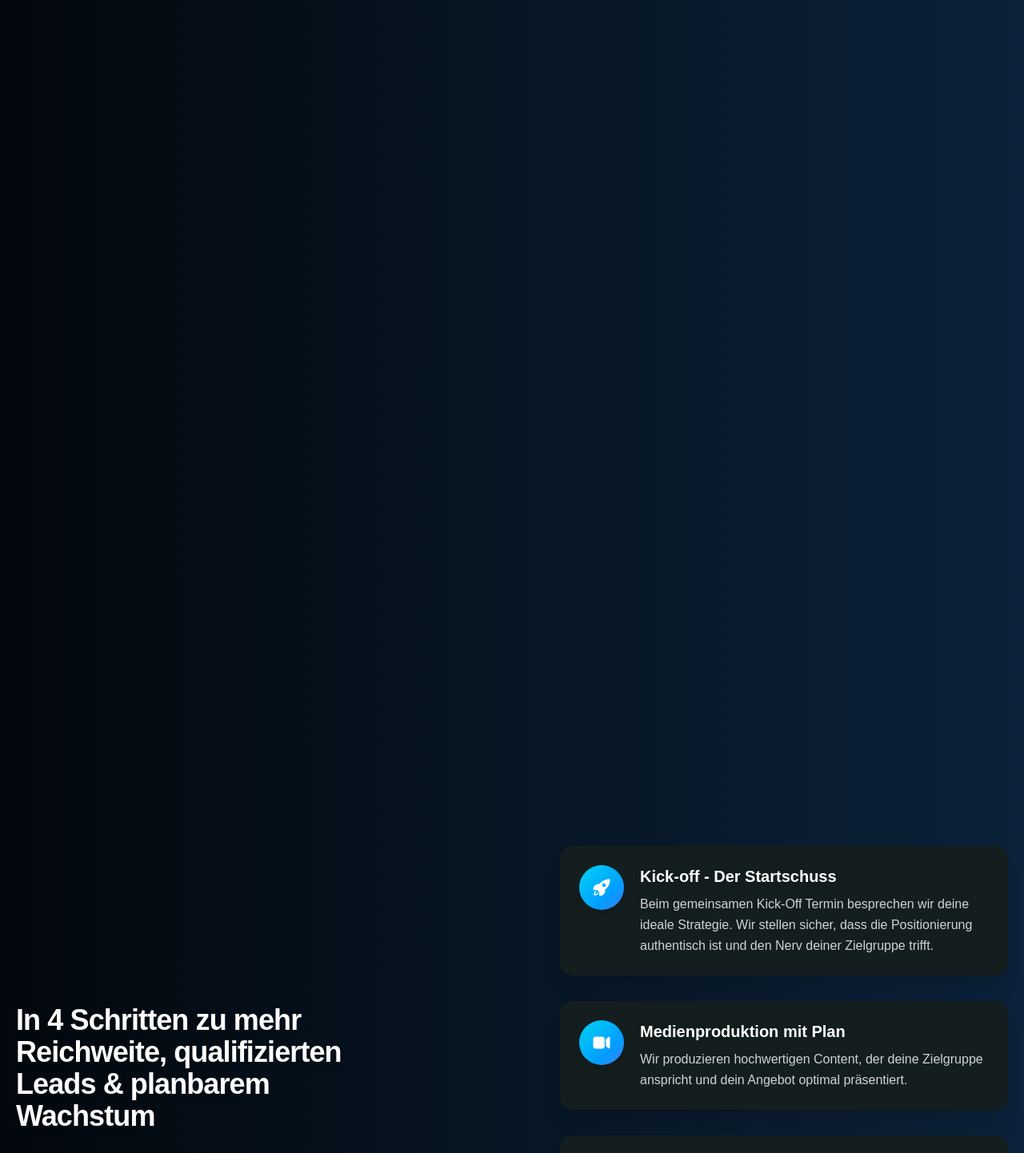
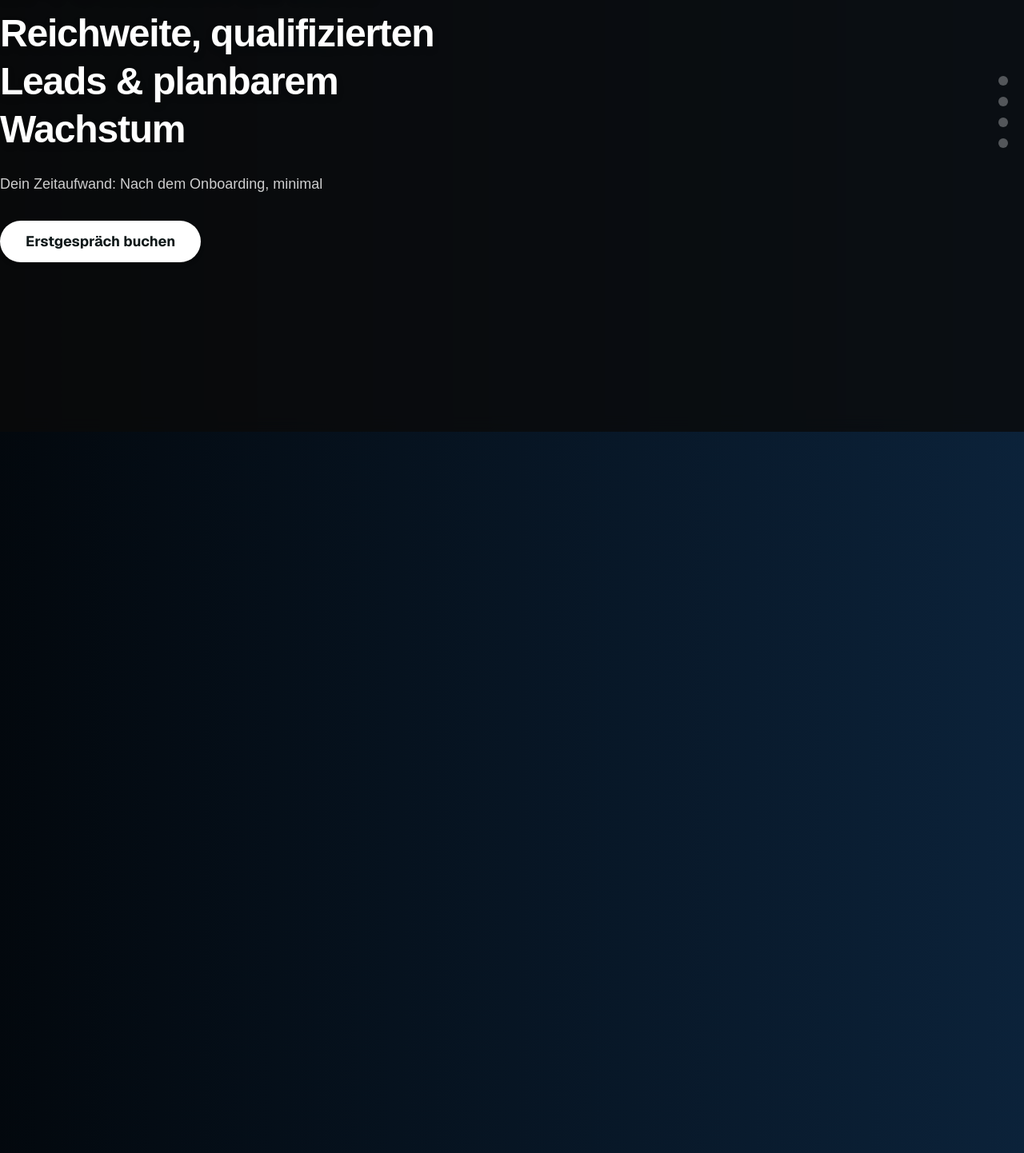
Before and after one commit to MT-Pages/MT-performance-Homepage, a Next.js app in the folder project/: page / in a window 1280 px wide. Shown: the part 2960-4402 px from the top of the page at 80% size. Built offline with nearby package versions, Linux system fonts and the light colour scheme.

Commit message:
Refactor: Improve layout and styling of Solution and Comparison Table sections; enhance StepsSection with scroll-triggered animations and time spent indicators for better user experience and engagement.

```diff
--- a/project/src/app/globals.css
+++ b/project/src/app/globals.css
@@ -93,82 +93,156 @@ body {
 /* Scroll Animations für Steps Section */
 .steps-section {
   position: relative;
-  z-index: 1;
-  scroll-behavior: smooth;
+  height: 500vh; /* Tall enough for slow scrolling through steps */
+  overflow: hidden;
 }
 
 .steps-container {
   position: sticky;
   top: 0;
+  left: 0;
+  width: 100%;
   height: 100vh;
   display: flex;
-  flex-direction: column;
+  align-items: center;
   justify-content: center;
-  align-items: center;
-  overflow: hidden;
+  z-index: 10;
+  background-color: rgba(10, 10, 10, 0.8); /* Ensure proper background without transparency */
+  backdrop-filter: blur(10px); /* Subtle backdrop effect */
+}
+
+/* Headings and content containers */
+.steps-heading-container {
+  text-align: left;
+}
+
+.steps-content-container {
+  position: relative;
+}
+
+@media (max-width: 1200px) {
+  .steps-heading-container {
+    margin-bottom: 2rem;
+    text-align: center;
+  }
+
+  .steps-cards-container {
+    height: 360px; /* More space on mobile */
+  }
+}
+
+/* Step Cards Styling */
+.steps-cards-container {
+  position: relative;
+  width: 100%;
+  height: 300px;
+  perspective: 1000px;
 }
 
 .step-card {
+  position: absolute;
+  top: 0;
+  left: 0;
+  width: 100%;
   opacity: 0;
-  transform: translateY(40px);
-  transition: opacity 0.6s ease, transform 0.6s ease;
+  transform: translateY(60px); /* Start closer for smoother transition */
+  transition: transform 2.5s cubic-bezier(0.16, 1, 0.3, 1),
+              opacity 2s cubic-bezier(0.16, 1, 0.3, 1);
+  pointer-events: none;
+  z-index: 1;
 }
 
-.step-card.visible {
+.step-card.active {
   opacity: 1;
   transform: translateY(0);
-}
-
-.spacer {
-  height: 150vh; /* Längerer Abstand zum Triggern der Animation */
-}
-
-.steps-heading-container {
-  position: absolute;
-  left: 0;
-  top: 50%;
-  transform: translateY(-50%);
-  width: 100%;
-  max-width: 500px;
-  text-align: left;
-  padding: 0 20px;
+  pointer-events: auto;
   z-index: 10;
 }
 
-.steps-content-container {
+/* Show only one step at a time - hide previous ones */
+.step-card.prev-1,
+.step-card.prev-2,
+.step-card.prev-3 {
+  opacity: 0; /* Hide previous steps */
+  transform: translateY(-20px); /* Slight upward movement when hiding */
+  transition: opacity 1s ease-out, transform 1.5s ease-out;
+  z-index: 1;
+}
+
+.step-card.next-1,
+.step-card.next-2,
+.step-card.next-3 {
+  opacity: 0;
+  transform: translateY(60px);
+  z-index: 1;
+}
+
+.step-inner {
+  background-color: #151e1f; /* Dark background */
+  border-radius: 1rem;
+  padding: 2rem;
+  box-shadow: 0 10px 30px rgba(0, 0, 0, 0.4);
+  height: 100%;
+  border: 1px solid rgba(255, 255, 255, 0.1);
+}
+
+/* Progress dots - made more visible */
+.steps-progress {
   position: absolute;
-  right: 0;
+  right: 20px;
   top: 50%;
   transform: translateY(-50%);
-  width: 100%;
-  max-width: 600px;
-  padding: 0 20px;
+  display: flex;
+  flex-direction: column;
+  gap: 14px;
+  z-index: 20;
 }
 
-@media (max-width: 1200px) {
-  .steps-heading-container,
-  .steps-content-container {
-    position: relative;
-    top: auto;
-    transform: none;
-    left: auto;
-    right: auto;
-    max-width: 100%;
-    margin: 0 auto;
-  }
+.progress-dot {
+  width: 12px;
+  height: 12px;
+  border-radius: 50%;
+  background-color: rgba(255, 255, 255, 0.3);
+  transition: all 1s ease;
+}
 
-  .steps-heading-container {
-    margin-bottom: 3rem;
-    text-align: center;
-  }
+.progress-dot.active {
+  background-color: white;
+  transform: scale(1.4);
+  box-shadow: 0 0 15px rgba(255, 255, 255, 0.7);
+}
 
-  .spacer {
-    height: 100vh;
-  }
+/* Icon-Styling for steps */
+.step-icon {
+  width: 48px;
+  height: 48px;
+  border-radius: 50%;
+  display: flex;
+  align-items: center;
+  justify-content: center;
+  background-color: #00A3FF; /* Blue like in the screenshot */
+  color: white;
+  margin-bottom: 1.5rem;
+}
+
+/* Time badge styling */
+.time-badge {
+  display: inline-block;
+  padding: 0.5rem 1rem;
+  background-color: rgba(255, 255, 255, 0.1);
+  border-radius: 9999px;
+  color: white;
+  font-size: 0.875rem;
+  margin-top: 1rem;
 }
 
 @media (max-width: 768px) {
   .spacer {
-    height: 80vh;
+    height: 20vh; /* Adjusted from 10vh */
   }
 }
+
+/* Custom class to bring sections closer */
+.space-y-0 > * + * {
+  margin-top: -2rem; /* Reduced from -4rem for better spacing */
+}
--- a/project/src/app/page.tsx
+++ b/project/src/app/page.tsx
@@ -29,8 +29,10 @@ export default function Home() {
         <Hero />
         <TestimonialSection />
         <WhySection />
-        <SolutionSection />
-        <ComparisonTableSection />
+        <div className="space-y-0">
+          <SolutionSection />
+          <ComparisonTableSection />
+        </div>
         <StepsSection />
         <AboutSection />
         <CtaSection />
--- a/project/src/components/ComparisonTableSection.tsx
+++ b/project/src/components/ComparisonTableSection.tsx
@@ -2,7 +2,7 @@ import React from 'react';
 
 export default function ComparisonTableSection() {
   return (
-    <section className="py-12">
+    <section className="pt-8 pb-12">
       <div className="max-w-4xl mx-auto">
         <h2 className="text-white text-xl font-bold mb-6 text-center">Leistungsvergleich: Einzelne Anbieter vs. Festangestellte vs. Michael Trüssel Performance</h2>
         <div className="overflow-x-auto">
--- a/project/src/components/SolutionSection.tsx
+++ b/project/src/components/SolutionSection.tsx
@@ -62,7 +62,7 @@ function Arrow({ up, className }: { up?: boolean; className?: string }) {
 
 export default function SolutionSection() {
   return (
-    <section className="py-12">
+    <section className="pt-8 pb-12">
       <div className="max-w-6xl mx-auto text-center">
         <SectionTitle>Meine Lösung um Sichtbarkeit messbar zu machen</SectionTitle>
         <div className="w-full">
--- a/project/src/components/StepsSection.tsx
+++ b/project/src/components/StepsSection.tsx
@@ -8,10 +8,10 @@ export default function StepsSection() {
       number: 1,
       title: 'Kick-off - Der Startschuss',
       description: 'Beim gemeinsamen Kick-Off Termin besprechen wir deine ideale Strategie. Wir stellen sicher, dass die Positionierung authentisch ist und den Nerv deiner Zielgruppe trifft.',
+      timeSpent: '60 Minuten (einmalig)',
       icon: (
         <svg xmlns="http://www.w3.org/2000/svg" viewBox="0 0 24 24" fill="currentColor" className="w-6 h-6">
           <path fillRule="evenodd" d="M9.315 7.584C12.195 3.883 16.695 1.5 21.75 1.5a.75.75 0 0 1 .75.75c0 5.056-2.383 9.555-6.084 12.436A6.75 6.75 0 0 1 9.75 22.5a.75.75 0 0 1-.75-.75v-4.131A15.838 15.838 0 0 1 6.382 15H2.25a.75.75 0 0 1-.75-.75 6.75 6.75 0 0 1 7.815-6.666ZM15 6.75a2.25 2.25 0 1 0 0 4.5 2.25 2.25 0 0 0 0-4.5Z" clipRule="evenodd" />
-          <path d="M5.26 17.242a.75.75 0 1 0-.897-1.203 5.243 5.243 0 0 0-2.05 5.022.75.75 0 0 0 .625.627 5.243 5.243 0 0 0 5.022-2.051.75.75 0 1 0-1.202-.897 3.744 3.744 0 0 1-3.008 1.51c0-1.23.592-2.323 1.51-3.008Z" />
         </svg>
       )
     },
@@ -19,6 +19,7 @@ export default function StepsSection() {
       number: 2,
       title: 'Medienproduktion mit Plan',
       description: 'Wir produzieren hochwertigen Content, der deine Zielgruppe anspricht und dein Angebot optimal präsentiert.',
+      timeSpent: '> 30 Minuten (pro Woche)',
       icon: (
         <svg xmlns="http://www.w3.org/2000/svg" viewBox="0 0 24 24" fill="currentColor" className="w-6 h-6">
           <path d="M4.5 4.5a3 3 0 0 0-3 3v9a3 3 0 0 0 3 3h8.25a3 3 0 0 0 3-3v-9a3 3 0 0 0-3-3H4.5ZM19.94 18.75l-2.69-2.69V7.94l2.69-2.69c.944-.945 2.56-.276 2.56 1.06v11.38c0 1.336-1.616 2.005-2.56 1.06Z" />
@@ -27,8 +28,9 @@ export default function StepsSection() {
     },
     {
       number: 3,
-      title: 'Set-up für Sichtbarkeit',
-      description: 'Wir bereiten alles vor, damit deiner Sichtbarkeit nichts mehr im Wege steht und du die richtige Zielgruppe erreichst.',
+      title: 'Das Editing',
+      description: 'Unser erfahrenes Team aus professionellen Video Cuttern verwandelt dein Rohmaterial in Premium Reel Content. Dein Zeitaufwand: 0 Minuten.',
+      timeSpent: '0 Minuten',
       icon: (
         <svg xmlns="http://www.w3.org/2000/svg" viewBox="0 0 24 24" fill="currentColor" className="w-6 h-6">
           <path fillRule="evenodd" d="M11.078 2.25c-.917 0-1.699.663-1.85 1.567L9.05 4.889c-.02.12-.115.26-.297.348a7.493 7.493 0 0 0-.986.57c-.166.115-.334.126-.45.083L6.3 5.508a1.875 1.875 0 0 0-2.282.819l-.922 1.597a1.875 1.875 0 0 0 .432 2.385l.84.692c.095.078.17.229.154.43a7.598 7.598 0 0 0 0 1.139c.015.2-.059.352-.153.43l-.841.692a1.875 1.875 0 0 0-.432 2.385l.922 1.597a1.875 1.875 0 0 0 2.282.818l1.019-.382c.115-.043.283-.031.45.082.312.214.641.405.985.57.182.088.277.228.297.35l.178 1.071c.151.904.933 1.567 1.85 1.567h1.844c.916 0 1.699-.663 1.85-1.567l.178-1.072c.02-.12.114-.26.297-.349.344-.165.673-.356.985-.57.167-.114.335-.125.45-.082l1.02.382a1.875 1.875 0 0 0 2.28-.819l.923-1.597a1.875 1.875 0 0 0-.432-2.385l-.84-.692c-.095-.078-.17-.229-.154-.43a7.614 7.614 0 0 0 0-1.139c-.016-.2.059-.352.153-.43l.84-.692c.708-.582.891-1.59.433-2.385l-.922-1.597a1.875 1.875 0 0 0-2.282-.818l-1.02.382c-.114.043-.282.031-.449-.083a7.49 7.49 0 0 0-.985-.57c-.183-.087-.277-.227-.297-.348l-.179-1.072a1.875 1.875 0 0 0-1.85-1.567h-1.843ZM12 15.75a3.75 3.75 0 1 0 0-7.5 3.75 3.75 0 0 0 0 7.5Z" clipRule="evenodd" />
@@ -37,8 +39,9 @@ export default function StepsSection() {
     },
     {
       number: 4,
-      title: 'Go-Live zum Erfolg',
-      description: 'Mit bezahlter Werbung zu Neukunden- und Mitarbeitendenanfragen, die perfekt zu deinem Unternehmen passen.',
+      title: 'Upload Service',
+      description: 'Wir maximieren die Sichtbarkeit deiner Inhalte und sparen dir eine Menge Zeit, indem unser Social Media Management deine Reels auf Instagram und TikTok hochlädt.',
+      timeSpent: '0 Minuten',
       icon: (
         <svg xmlns="http://www.w3.org/2000/svg" viewBox="0 0 24 24" fill="currentColor" className="w-6 h-6">
           <path fillRule="evenodd" d="M15.22 6.268a.75.75 0 0 1 .22.53v5.5a.75.75 0 0 1-1.5 0V7.949l-7.859 7.86a.75.75 0 0 1-1.06-1.06l7.86-7.86H8.25a.75.75 0 0 1 0-1.5h6.44a.75.75 0 0 1 .53.219Z" clipRule="evenodd" />
@@ -47,61 +50,87 @@ export default function StepsSection() {
     }
   ];
 
-  const [visibleSteps, setVisibleSteps] = useState<number[]>([]);
+  const [activeStep, setActiveStep] = useState(-1);
   const sectionRef = useRef<HTMLDivElement>(null);
-  const stepRefs = useRef<HTMLDivElement[]>([]);
-  const [scrollProgress, setScrollProgress] = useState(0);
 
   useEffect(() => {
+    // This function calculates which step should be active based on scroll position
     const handleScroll = () => {
       if (!sectionRef.current) return;
 
-      const sectionRect = sectionRef.current.getBoundingClientRect();
-      const sectionTop = sectionRect.top;
-      const windowHeight = window.innerHeight;
-      const scrollHeight = document.documentElement.scrollHeight - windowHeight;
-      const currentScroll = window.scrollY;
+      const rect = sectionRef.current.getBoundingClientRect();
+      const sectionTop = rect.top;
+      const viewportHeight = window.innerHeight;
 
-      // Berechne den Fortschritt für die gesamte Section (0-1)
-      const sectionProgress = Math.min(1, Math.max(0,
-        (windowHeight * 0.5 - sectionTop) / (windowHeight * 0.5)
-      ));
+      // If section is not yet in view, reset active step
+      if (sectionTop >= viewportHeight) {
+        setActiveStep(-1);
+        return;
+      }
 
-      setScrollProgress(sectionProgress);
+      // If section top is above viewport
+      if (sectionTop <= 0) {
+        // Calculate progress through the section (0-1)
+        // We want each step to take up approximately 1/5 of the scroll distance
+        // This gives each step enough time to be read before moving to the next
+        const totalScrollDistance = window.innerHeight * 5; // 5x viewport height for 4 steps
+        const scrolled = Math.abs(sectionTop);
+        const progress = Math.min(1, scrolled / totalScrollDistance);
 
-      // Zeige Steps basierend auf Scroll-Position an
-      if (sectionProgress > 0) {
-        const stepsToShow = Math.min(steps.length, Math.floor(sectionProgress * (steps.length + 1)));
+        // Calculate the active step - spread steps evenly across the scroll range
+        const stepProgress = progress * (steps.length + 0.5);
+        const newActiveStep = Math.min(steps.length - 1, Math.floor(stepProgress));
 
-        const newVisibleSteps = [];
-        for (let i = 0; i < stepsToShow; i++) {
-          newVisibleSteps.push(i);
-        }
-
-        if (JSON.stringify(newVisibleSteps) !== JSON.stringify(visibleSteps)) {
-          setVisibleSteps(newVisibleSteps);
+        if (newActiveStep !== activeStep) {
+          setActiveStep(newActiveStep);
         }
       }
     };
 
-    window.addEventListener('scroll', handleScroll);
-    handleScroll(); // Initial check
+    // Throttle scroll events for better performance
+    let ticking = false;
+    const scrollListener = () => {
+      if (!ticking) {
+        window.requestAnimationFrame(() => {
+          handleScroll();
+          ticking = false;
+        });
+        ticking = true;
+      }
+    };
+
+    window.addEventListener('scroll', scrollListener, { passive: true });
+    handleScroll(); // Run once on mount
 
     return () => {
-      window.removeEventListener('scroll', handleScroll);
+      window.removeEventListener('scroll', scrollListener);
     };
-  }, [steps.length, visibleSteps]);
+  }, [activeStep, steps.length]);
+
+  // Determine CSS class for each step based on active step
+  const getStepClass = (idx: number) => {
+    if (idx === activeStep) return 'step-card active';
+
+    // Previous steps
+    if (activeStep > idx) {
+      return 'step-card prev-' + Math.min(3, activeStep - idx);
+    }
+
+    // Upcoming steps
+    const distance = idx - activeStep;
+    if (distance === 1) return 'step-card next-1';
+    if (distance === 2) return 'step-card next-2';
+    return 'step-card next-3';
+  };
 
   return (
     <div className="steps-section">
-      <div className="spacer"></div> {/* Platz zum Scrollen vor der Section */}
+      <div className="steps-container" ref={sectionRef}>
+        <div className="container mx-auto px-4 lg:px-0 flex flex-col lg:flex-row items-center">
 
-      <div className="steps-container relative" ref={sectionRef}>
-        <div className="container mx-auto px-4 lg:px-0 flex flex-col lg:flex-row">
-
-          {/* Linke Seite - Text und Button */}
-          <div className="steps-heading-container">
-            <h2 className="text-white text-3xl md:text-4xl font-extrabold mb-6 text-left tracking-tight drop-shadow-lg">
+          {/* Left side - Text and Button */}
+          <div className="lg:w-1/2 steps-heading-container">
+            <h2 className="text-white text-3xl md:text-5xl font-extrabold mb-6 tracking-tight drop-shadow-lg leading-tight">
               In 4 Schritten zu mehr Reichweite, qualifizierten Leads & planbarem Wachstum
             </h2>
 
@@ -114,35 +143,50 @@ export default function StepsSection() {
             </button>
           </div>
 
-          {/* Rechte Seite - Steps */}
-          <div className="steps-content-container">
-            <div className="flex flex-col items-start justify-center gap-8 w-full">
+          {/* Right side - Steps */}
+          <div className="lg:w-1/2 steps-content-container">
+            <div className="steps-cards-container">
               {steps.map((step, idx) => (
                 <div
                   key={step.title}
-                  ref={(el: HTMLDivElement | null) => {
-                    if (el) stepRefs.current[idx] = el;
-                  }}
-                  className={`step-card bg-[#151e1f] rounded-2xl p-6 text-white shadow-xl flex flex-row items-start w-full ${visibleSteps.includes(idx) ? 'visible' : ''}`}
-                  style={{ transitionDelay: `${idx * 0.3}s` }}
+                  className={getStepClass(idx)}
                 >
-                  <div className="flex-shrink-0 flex items-center justify-center w-14 h-14 rounded-full bg-gradient-to-br from-cyan-400 to-blue-500 text-white text-2xl font-bold mr-5 shadow-lg">
-                    {step.icon}
-                  </div>
+                  <div className="step-inner w-full">
+                    <div className="step-icon">
+                      {step.icon}
+                    </div>
 
-                  <div className="flex-1 text-left">
-                    <div className="font-bold text-xl mb-2 text-white drop-shadow-lg">{step.title}</div>
-                    <div className="text-white/80 text-base leading-relaxed">{step.description}</div>
+                    <div className="mb-4">
+                      <h3 className="font-bold text-xl mb-2 text-white drop-shadow-lg">
+                        Schritt {step.number} - {step.title}
+                      </h3>
+                      <p className="text-white/80 text-base leading-relaxed">
+                        {step.description}
+                      </p>
+                    </div>
+
+                    {step.timeSpent && (
+                      <div className="time-badge">
+                        DEIN ZEITAUFWAND: {step.timeSpent}
+                      </div>
+                    )}
                   </div>
                 </div>
               ))}
             </div>
+
+            {/* Progress indicator */}
+            <div className="steps-progress hidden lg:flex">
+              {steps.map((_, idx) => (
+                <div
+                  key={idx}
+                  className={`progress-dot ${idx <= activeStep ? 'active' : ''}`}
+                ></div>
+              ))}
+            </div>
           </div>
-
         </div>
       </div>
-
-      <div className="spacer"></div> {/* Platz zum Scrollen nach der Section */}
     </div>
   );
 }
```
